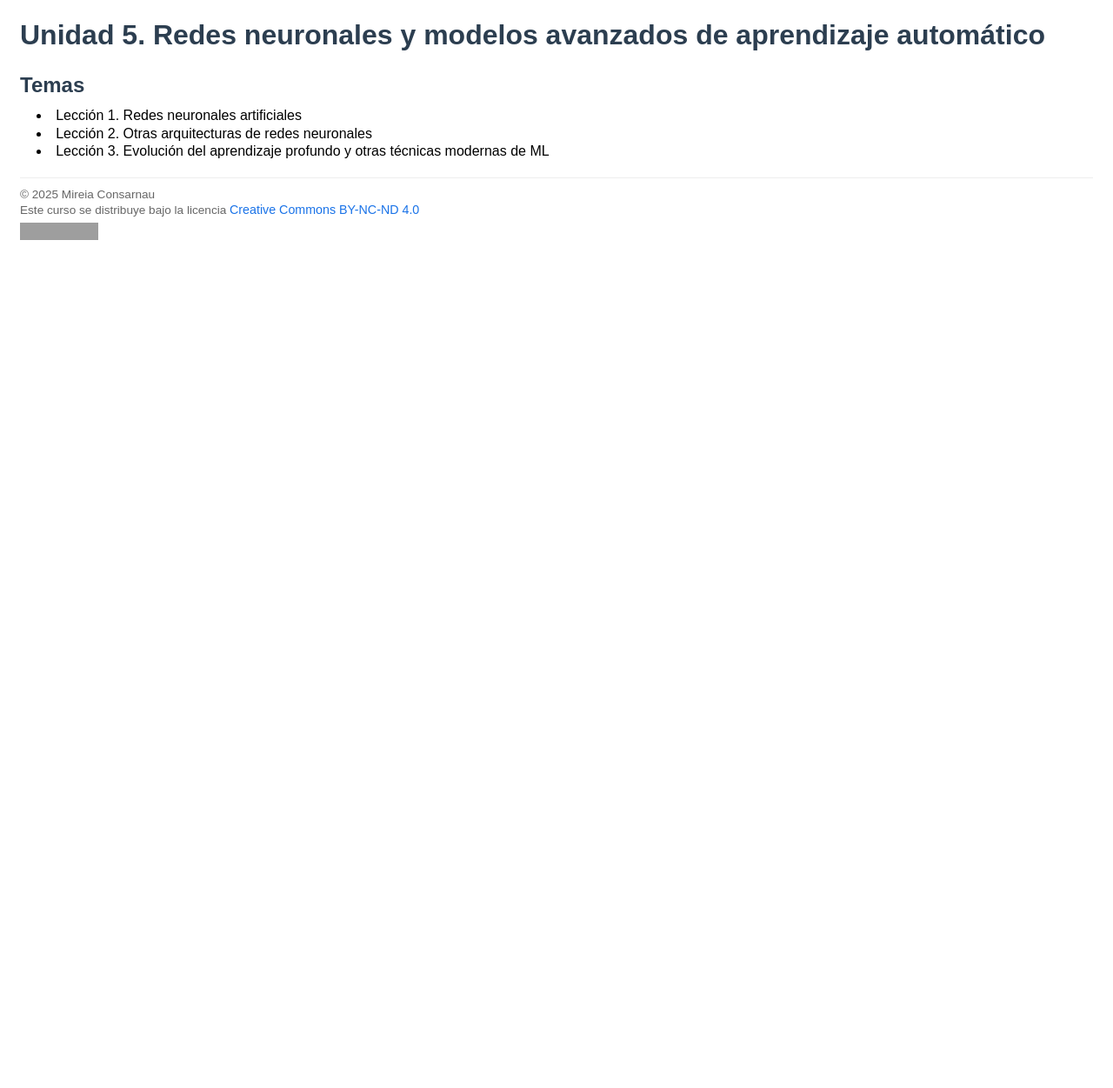
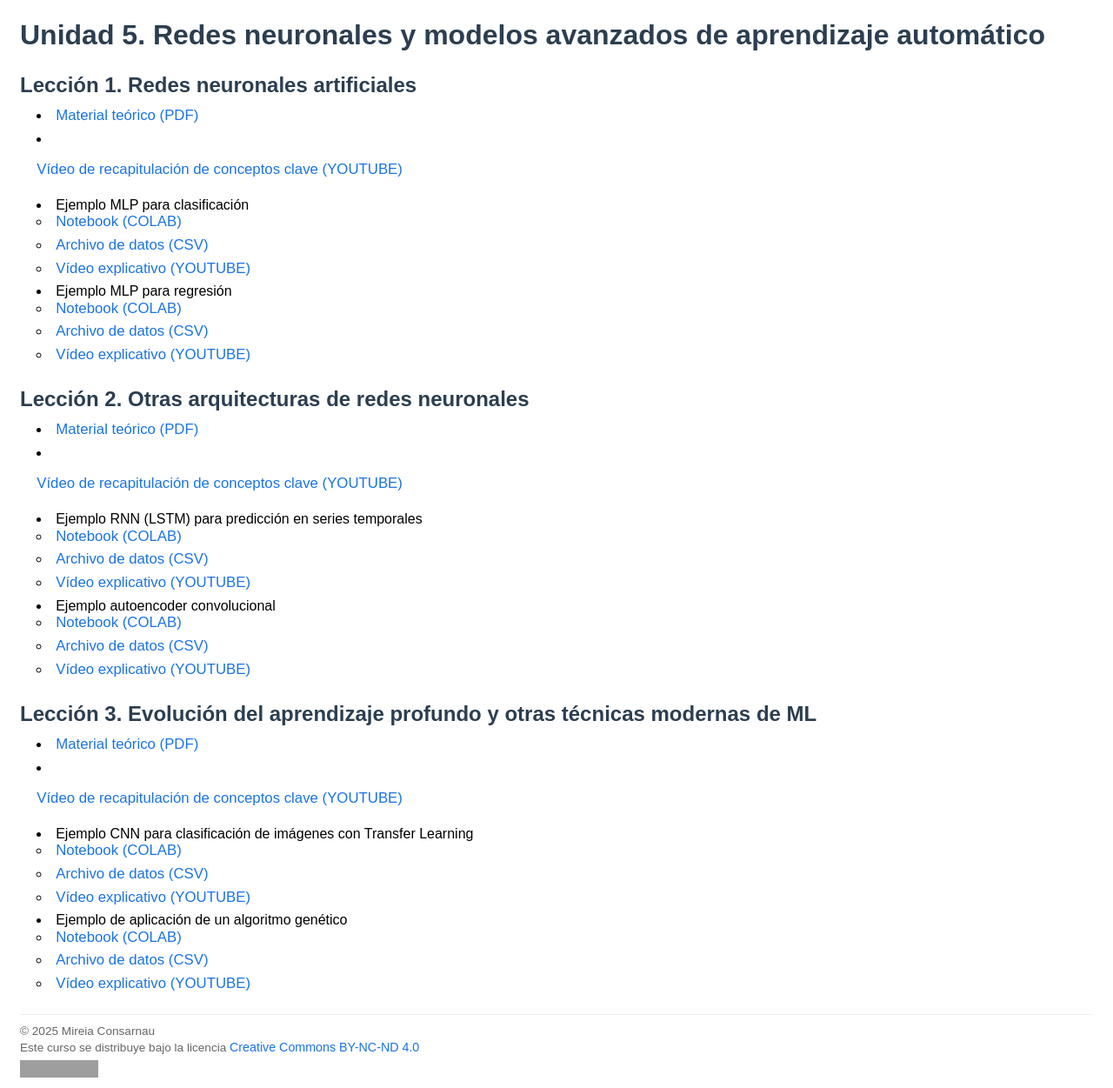
Before and after one commit to mireiaconsarnau/machine_learning, a Jekyll site: the page built from unidad5.md, in a window 1280 px wide. Shown: the whole page at 87% size. Built offline with Jekyll 4.4.1, drawn with Linux system fonts in a browser that asks for light colours; before the commit the page ends 900 px from its top, so only the background shows below that; grey boxes are pictures that could not be loaded.

Commit message:
Update unidad5.md

```diff
--- a/unidad5.md
+++ b/unidad5.md
@@ -3,9 +3,49 @@ layout: default
 title: "Unidad 5. Redes neuronales y modelos avanzados de aprendizaje automático"
 ---
 
+## Lección 1. Redes neuronales artificiales
 
-## Temas
+- [Material teórico (PDF)](#)
+- [Vídeo de recapitulación de conceptos clave (YOUTUBE)](#)
 
-- Lección 1. Redes neuronales artificiales
-- Lección 2. Otras arquitecturas de redes neuronales
-- Lección 3. Evolución del aprendizaje profundo y otras técnicas modernas de ML
+- Ejemplo MLP para clasificación
+  - [Notebook (COLAB)](#)
+  - [Archivo de datos (CSV)](#)
+  - [Vídeo explicativo (YOUTUBE)](#)
+
+- Ejemplo MLP para regresión
+  - [Notebook (COLAB)](#)
+  - [Archivo de datos (CSV)](#)
+  - [Vídeo explicativo (YOUTUBE)](#)
+
+
+## Lección 2. Otras arquitecturas de redes neuronales
+
+- [Material teórico (PDF)](#)
+- [Vídeo de recapitulación de conceptos clave (YOUTUBE)](#)
+
+- Ejemplo RNN (LSTM) para predicción en series temporales
+  - [Notebook (COLAB)](#)
+  - [Archivo de datos (CSV)](#)
+  - [Vídeo explicativo (YOUTUBE)](#)
+
+- Ejemplo autoencoder convolucional
+  - [Notebook (COLAB)](#)
+  - [Archivo de datos (CSV)](#)
+  - [Vídeo explicativo (YOUTUBE)](#)
+
+
+## Lección 3. Evolución del aprendizaje profundo y otras técnicas modernas de ML
+
+- [Material teórico (PDF)](#)
+- [Vídeo de recapitulación de conceptos clave (YOUTUBE)](#)
+
+- Ejemplo CNN para clasificación de imágenes con Transfer Learning
+  - [Notebook (COLAB)](#)
+  - [Archivo de datos (CSV)](#)
+  - [Vídeo explicativo (YOUTUBE)](#)
+
+- Ejemplo de aplicación de un algoritmo genético
+  - [Notebook (COLAB)](#)
+  - [Archivo de datos (CSV)](#)
+  - [Vídeo explicativo (YOUTUBE)](#)
```
